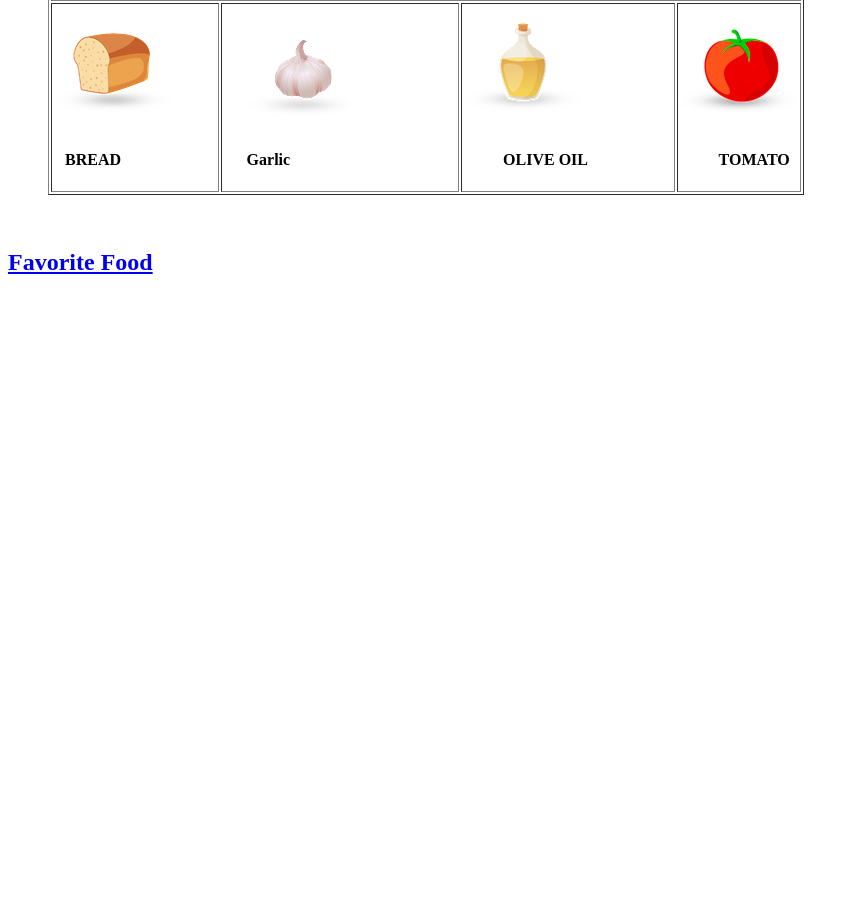
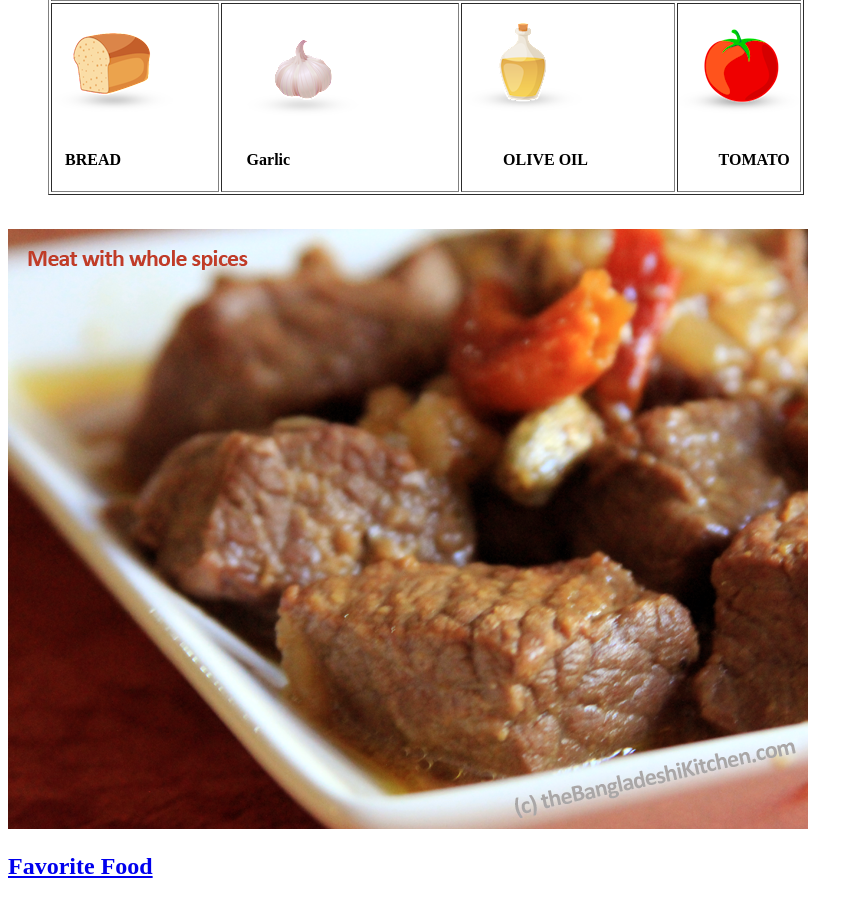
Before and after one commit to mohammadarifsojib/ostad-module-1-assignment-1, a plain HTML site: page index.html in a window 1280 px wide. Shown: the part 2470-3386 px from the top of the page, without its empty margins (0-863 px from the left). Before the commit the page ends 2840 px from the top, so only its background shows below. Drawn offline with Linux system fonts and the light colour scheme.

Commit message:
changes design

```diff
--- a/index.html
+++ b/index.html
@@ -161,6 +161,11 @@
 		</li>
 	</ul><br>
 	<!-- list of foods end -->
+
+	<!-- favorite food img -->
+	<img src="assets/KataMoshlarMangsho.png" alt="Favorite Food">
+	<!-- favorite food img end -->
+
 	<!-- favorite food link -->
 	<h2>
 		<a href="https://www.thebangladeshikitchen.com/recipes/kata-moshlar-mangsho-meat-with-whole-spices/" target="_blank">Favorite Food</a>
```
Also changed, not shown: assets/KataMoshlarMangsho.png (added).
